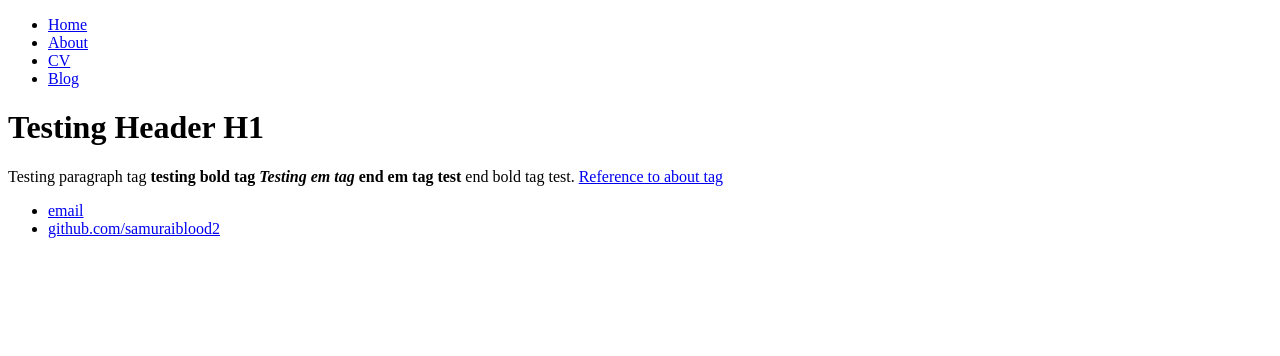
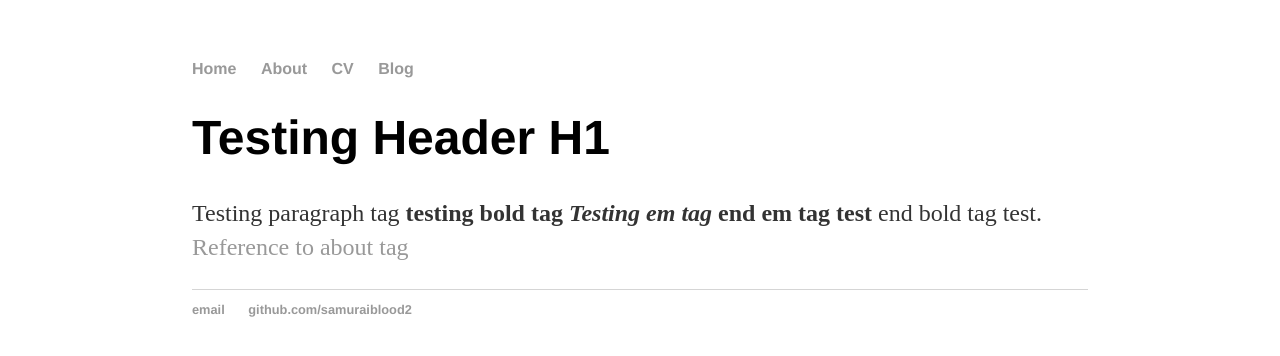
Before and after one commit to nymnrc/nymnrc, a Jekyll site: the page built from index.html, in a window 1280 px wide. Shown: the top 356 px of the page. Built offline with Jekyll 4.4.1, drawn with Linux system fonts in a browser that asks for light colours.

Commit message:
updated path for new css directory

```diff
--- a/_layouts/default.html
+++ b/_layouts/default.html
@@ -3,7 +3,7 @@
 		<head>
 			<title>{{ page.title }}</title>
 			<!-- link to main stylesheet -->
-			<link rel="stylesheet" type="text/css" href="/css/main.css">
+			<link rel="stylesheet" type="text/css" href="/assets/main.css">
 		</head>
 		<body>
 			<nav>
```
